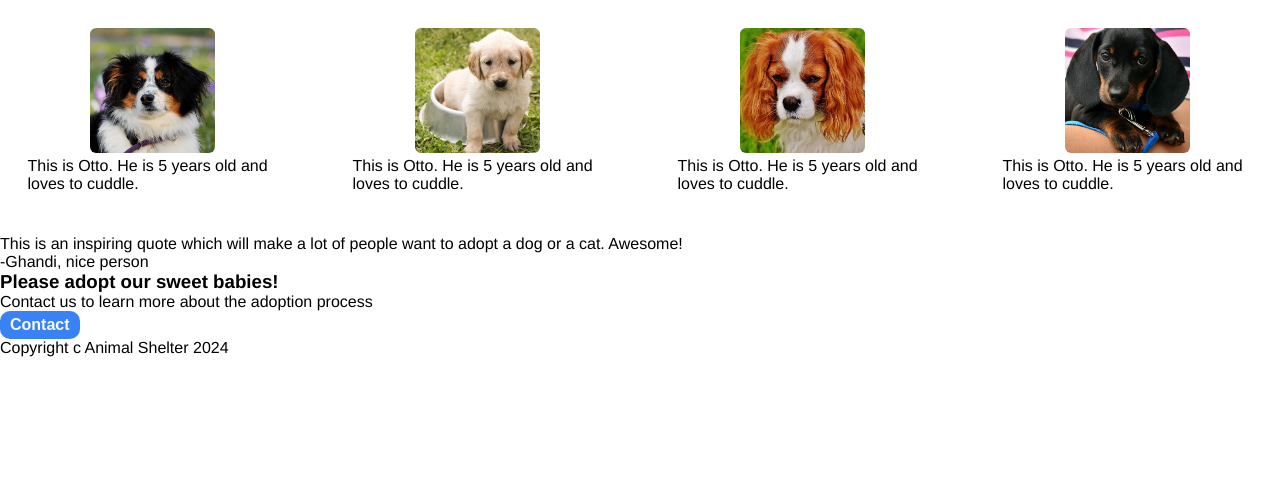
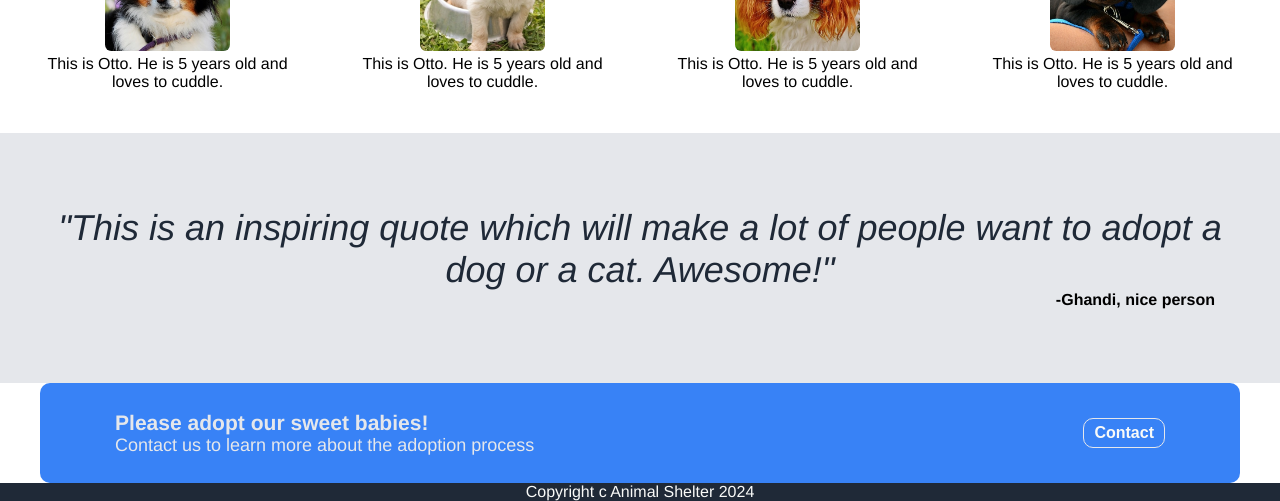
Before and after one commit to beaVz90/Landing-Page, a plain HTML site: page index.html in a window 1280 px wide. Shown: the part 397-898 px from the top of the page. Before the commit the page ends 800 px from the top, so only its background shows below. Drawn offline with Linux system fonts and the light colour scheme.

Commit message:
Added content and finished style for the page
Added a div in the quote section
Added styling for the lower half of the page

```diff
--- a/index.html
+++ b/index.html
@@ -70,8 +70,10 @@
    </div>
 
    <div class="quotesection">
-    <p class="quote">This is an inspiring quote which will make a lot of people want to adopt a dog or a cat. Awesome!</p>
+    <div class="quotecontainer">
+    <p class="quote">"This is an inspiring quote which will make a lot of people want to adopt a dog or a cat. Awesome!"</p>
     <p class="author">-Ghandi, nice person</p>
+    </div>
    </div>
 
    <div class="calltoactionsection">
--- a/style.css
+++ b/style.css
@@ -8,6 +8,7 @@ body {
     font-family: 'Franklin Gothic Medium', 'Arial Narrow', Arial, sans-serif;
     display: flex;
     flex-direction: column;
+    height: 100vh;
 }
 
 .navbar {
@@ -119,7 +120,7 @@ h2 {
     flex-direction: row;
     justify-content: center;
     align-items: center;
-    gap: 75px;
+    gap: 65px;
     height: 250px;
 }
 
@@ -130,8 +131,87 @@ h2 {
     width: 250px;
 }
 
+.animalinfo {
+    text-align: center;
+}
+
 .boxes img {
     height: 125px;
     width: auto;
     border-radius: 5%;
 }
+
+.quotesection {
+    display: flex;
+    flex-direction: row;
+    justify-content: center;
+    background-color: #E5E7EB;
+    flex-grow: 1;
+}
+
+.quotecontainer {
+    display: flex;
+    flex-direction: column;
+    justify-content: center;
+    align-items: center;
+    width: 1200px;
+    height: 250px;
+}
+
+.quotecontainer .quote {
+    font-size: 36px;
+    font-style: italic;
+    color: #1F2937;
+    text-align: center;
+}
+
+.quotecontainer .author {
+    align-self: end;
+    font-weight: bold;
+    margin-right: 25px;
+}
+
+.calltoactionsection {
+    background-color: white;
+    display: flex;
+    flex-direction: row;
+    justify-content: center;
+    align-items: center;
+    height: 250px;
+}
+
+.calltoactioncontainer {
+    background-color: #3882F6;
+    height: 100px;
+    width: 1200px;
+    display: flex;
+    flex-direction: row;
+    justify-content: space-between;
+    align-items: center;
+    padding: 25px 75px;
+    border-radius: 10px;
+}
+
+.calltoaction {
+    font-size: 18px;
+    color: #E5E7EB;
+}
+
+.calltoactioncontainer button {
+    border: 1px;
+    border-color: #E5E7EB;
+    border-style: solid;
+}
+
+footer {
+    display: flex;
+    flex-direction: row;
+    justify-content: center;
+    align-items: center;
+    position: relative;
+    bottom: 0;
+    width: 100%;
+    height: 70px;
+    background-color: #1F2937;
+    color: #F9FAF8;
+}
```
